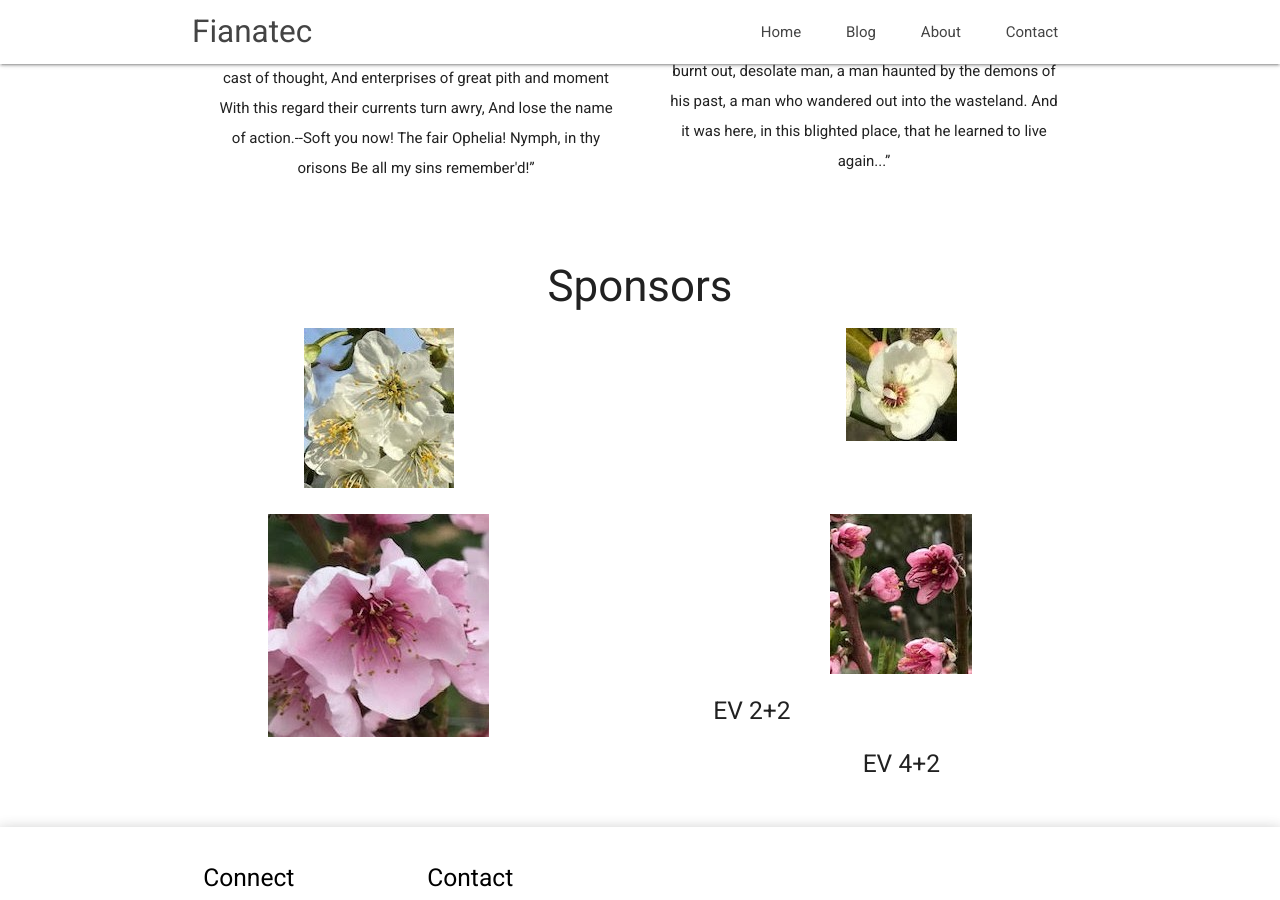
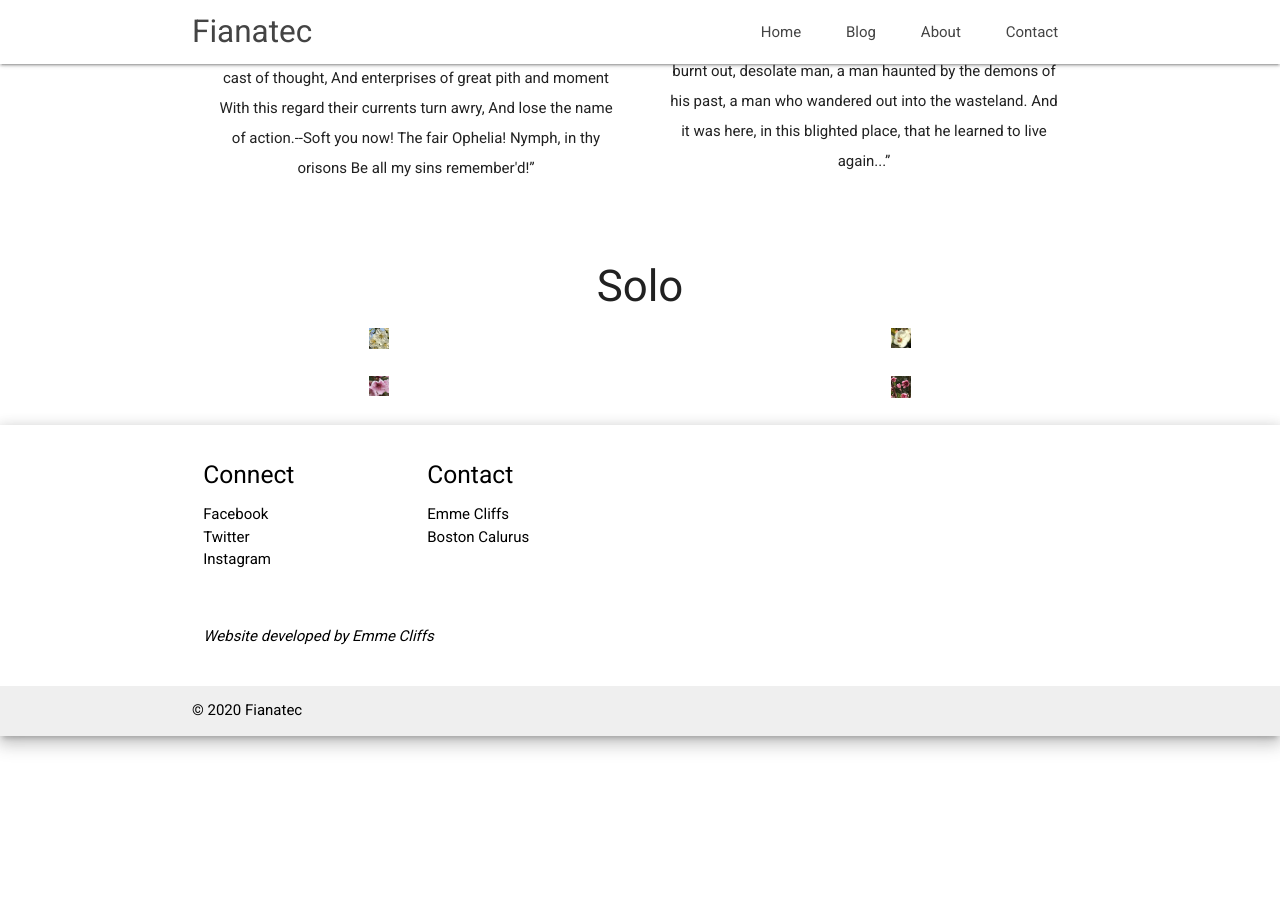
Before and after one commit to fianatec/fianatec.github.io, a Jekyll site: the page built from index.md, in a window 1280 px wide and 900 px high, scrolled down 1352 px. Built offline with Jekyll 4.4.1, drawn with Linux system fonts in a browser that asks for light colours; nearby versions of some CDN libraries.

Commit message:
Update index.md

```diff
--- a/index.md
+++ b/index.md
@@ -101,27 +101,19 @@ On the roads it was a white-line nightmare. Only those mobile enough to scavenge
 
 <div class="container">
 	<div class="col s12" style="text-align: center">
-		<h3>Sponsors</h3>
+		<h3>Solo</h3>
 	</div>
 	<div class="row">
 		<div class="col s5">
-			<img class="logo img-responsive" src="/assets/images/C1.jpg"/>
+			<img class="logo img-responsive" src="/assets/images/C1.jpg" width="20" height="20"/>
 		</div>
 		<div class="col s5 offset-s2">
-			<img class="logo img-responsive" src="/assets/images/P1.jpg"/>
+			<img class="logo img-responsive" src="/assets/images/P1.jpg"  width="20" height="20"/>
 		</div>
 	</div>
 	<div class="row">
-		<div class="col s5"><img class="logo img-responsive" src="/assets/images/N1.jpg"/></div>
+		<div class="col s5"><img class="logo img-responsive" src="/assets/images/N1.jpg"  width="20" height="20"/></div>
 		<div class="col s5 offset-s2">
-			<img class="logo img-responsive" src="/assets/images/PE1.jpg"/>
+			<img class="logo img-responsive" src="/assets/images/PE1.jpg"  width="20" height="20"/>
 		</div>
-	<div class="row">
-		<div class="col s5" style="text-align: center">
-			<h5>EV 2+2</h5>
-		</div>
-		<div class="col s5 offset-s2" style="text-align: center">
-			<h5>EV 4+2</h5>
-		</div>
-	</div>
 </div>
```
